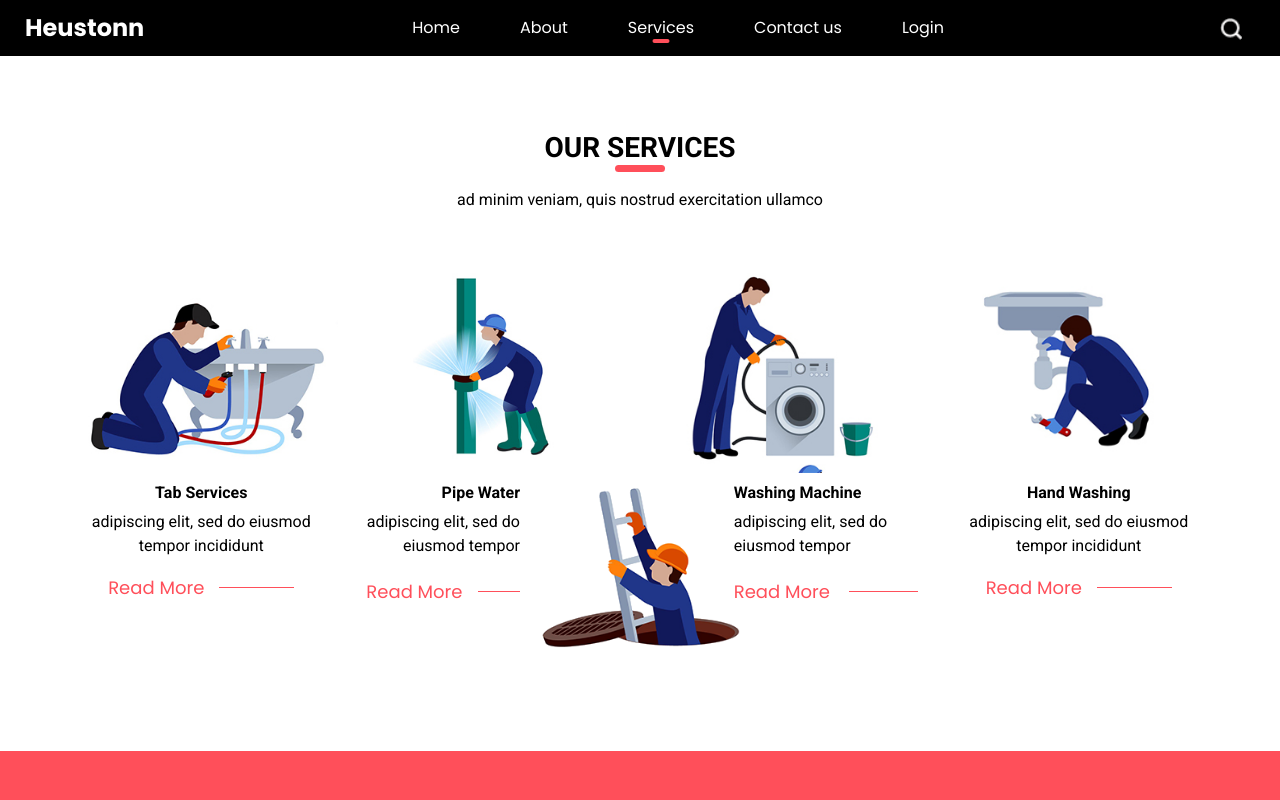
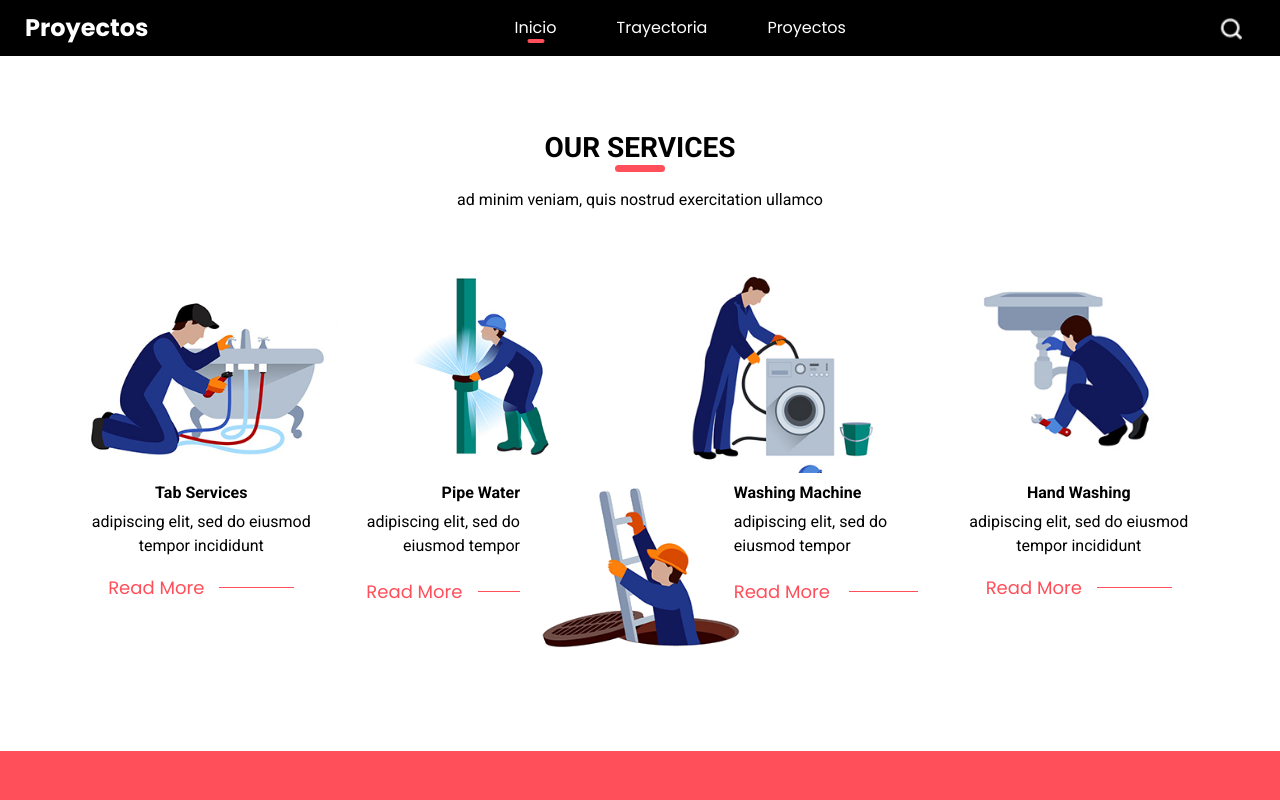
Before and after one commit to Akeno075/Akeno075.github.io, a plain HTML site: page service.html in a window 1280 px wide. Shown: the top 800 px of the page. Drawn offline with nearby package versions, Linux system fonts and the light colour scheme.

Commit message:
Modificaiones en ABOUT y Service

```diff
--- a/service.html
+++ b/service.html
@@ -9,10 +9,10 @@
   <meta name="viewport" content="width=device-width, initial-scale=1, shrink-to-fit=no" />
   <!-- Site Metas -->
   <meta name="keywords" content="" />
-  <meta name="description" content="" />
+  <meta name="description" content="hola" />
   <meta name="author" content="" />
 
-  <title>Heustonn</title>
+  <title>Proyectos</title>
 
   <!-- slider stylesheet -->
   <link rel="stylesheet" type="text/css"
@@ -27,6 +27,9 @@
   <link href="css/style.css" rel="stylesheet" />
   <!-- responsive style -->
   <link href="css/responsive.css" rel="stylesheet" />
+<!-- ICON-->
+
+
 </head>
 
 <body>
@@ -37,7 +40,7 @@
         <nav class="navbar navbar-expand-lg custom_nav-container ">
           <a class="navbar-brand" href="index.html">
             <span>
-              Heustonn
+              Proyectos
             </span>
           </a>
           <button class="navbar-toggler ml-auto" type="button" data-toggle="collapse"
@@ -49,21 +52,19 @@
           <div class="collapse navbar-collapse" id="navbarSupportedContent">
             <div class="d-flex mx-auto flex-column flex-lg-row align-items-center">
               <ul class="navbar-nav  ">
-                <li class="nav-item ">
-                  <a class="nav-link" href="index.html">Home <span class="sr-only">(current)</span></a>
+                <li class="nav-item active">
+                  <a class="nav-link" href="index.html">Inicio <span class="sr-only">(current)</span></a>
                 </li>
                 <li class="nav-item">
-                  <a class="nav-link" href="about.html"> About </a>
-                </li>
-                <li class="nav-item active">
-                  <a class="nav-link" href="service.html"> Services </a>
+                  <a class="nav-link" href="about.html"> Trayectoria </a>
                 </li>
                 <li class="nav-item">
-                  <a class="nav-link" href="contact.html">Contact us</a>
+                  <a class="nav-link" href="service.html"> Proyectos </a>
                 </li>
-                <li class="nav-item">
-                  <a class="nav-link" href="#">Login</a>
-                </li>
+                <!-- <li class="nav-item">
+                  <a class="nav-link" href="contact.html">Contactanos</a>
+                </li> -->
+
               </ul>
             </div>
           </div>
```
Also changed, not shown: about.html (+2 -2 lines).
